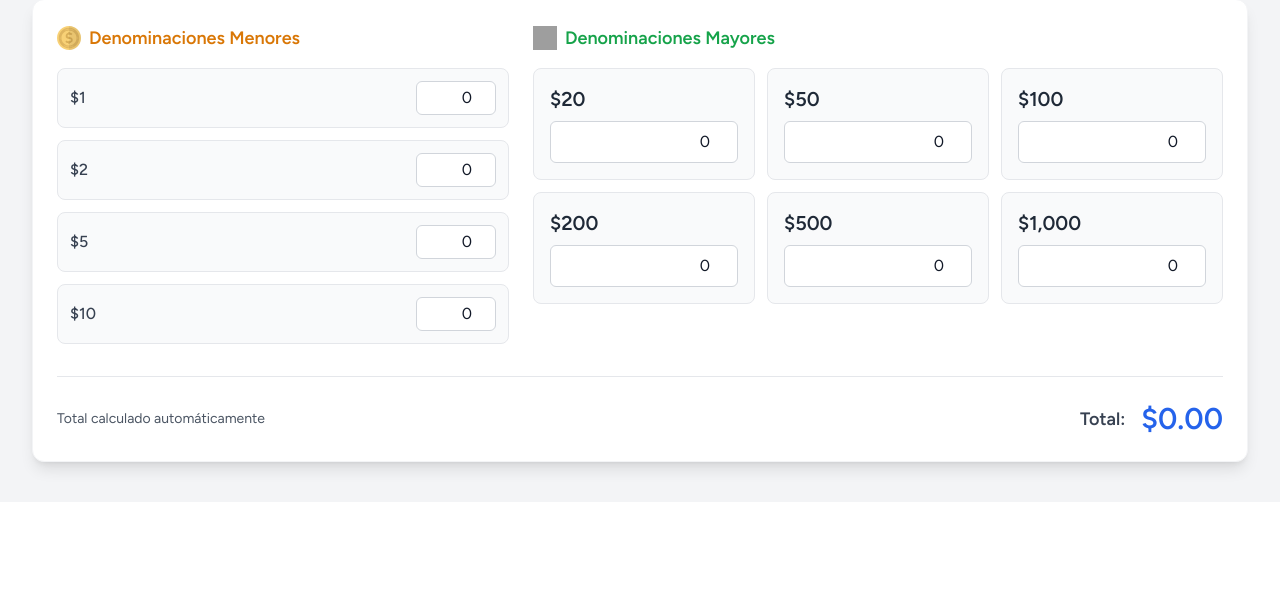
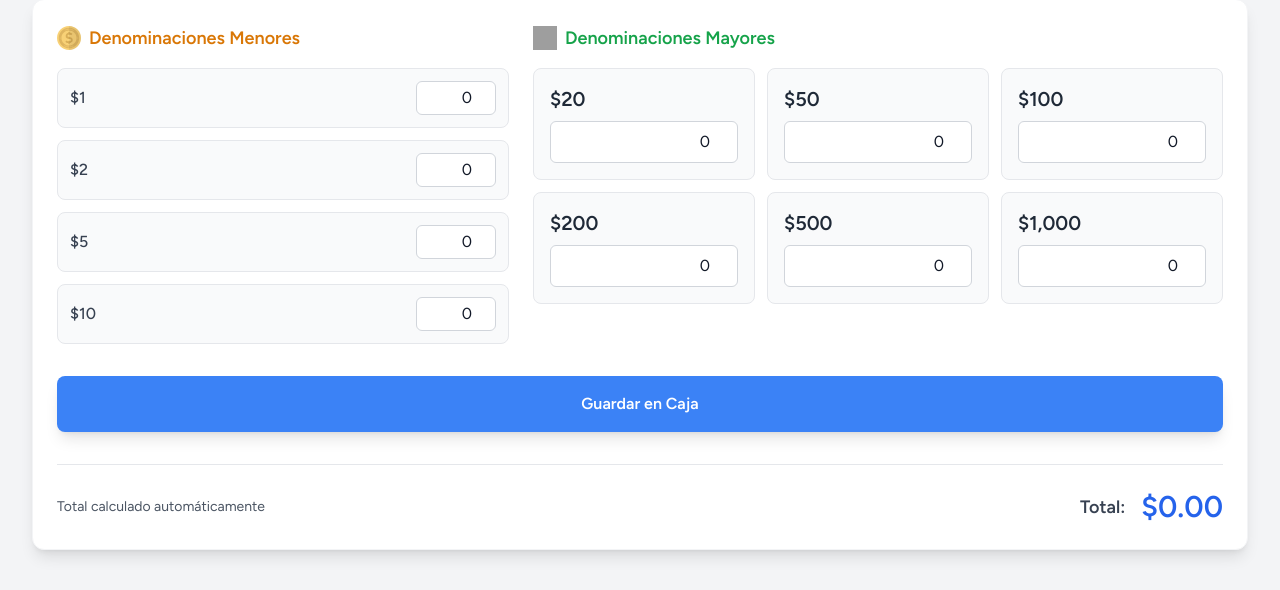
Before and after one commit to Dusk1706/ingweb-prototipo1, a Laravel app: page /sucursal in a window 1280 px wide. Shown: the part 630-1220 px from the top of the page. Before the commit the page ends 1112 px from the top, so only its background shows below. Run offline with Laravel 12, Linux system fonts and the light colour scheme; a user stored in the database is signed in; data comes from the database, SQL or seed files in the repository; style sheets or scripts are compiled from the project's sources; grey boxes are pictures that could not be loaded.

Commit message:
BotonGuardarDineroEnCaja

```diff
--- a/app/Http/Controllers/SucursalController.php
+++ b/app/Http/Controllers/SucursalController.php
@@ -82,4 +82,14 @@ class SucursalController extends Controller
             'denomDetalle' => $denomDetalle
         ])->with('success', 'El dinero fue generado exitosamente');
     }
+
+
+
+    public function guardarEnCaja(Request $request)
+    {
+        $sucursalId = auth()->user()->id_sucursal;
+        $denomUsadas= $request->input('denomUsadas');
+        Log::info('Se guardó el dinero en la caja: ' . json_encode($denomUsadas));
+
+    }
 }
--- a/app/Models/Modelo.php
+++ b/app/Models/Modelo.php
@@ -170,4 +170,17 @@ class Modelo extends Model
         }
     }
 
+    //guardar en caja
+    public function guardarEnCaja($sucursalId, $importe)
+    {
+            $this->baseDatos->iniciarTransaccion();
+
+            $cajaAbierta = $this->baseDatos->getEstadoCaja($sucursalId);
+
+            if (is_null($cajaAbierta) || !$cajaAbierta->caja_abierta) {
+                Log::error('La caja no está abierta en guardar en caja');
+                $this->baseDatos->cancelarTransaccion();
+                return false;
+            }
+    }
 }
--- a/resources/views/sucursal.blade.php
+++ b/resources/views/sucursal.blade.php
@@ -122,6 +122,7 @@
                                     <span
                                         class="text-base font-medium text-gray-700 dark:text-gray-300">${{ $coin }}</span>
                                     <input type="number" data-denominacion="{{ $coin }}"
+                                        name="denomDetalle[{{ $coin }}]"
                                         class="denominacion-input w-20 px-2 py-1 bg-white dark:bg-gray-800 border border-gray-300 dark:border-gray-600 rounded-md text-right text-gray-900 dark:text-white placeholder-gray-400 dark:placeholder-gray-500 focus:ring-2 focus:ring-blue-500 focus:border-blue-500"
                                         placeholder="0" min="0" value="{{ $denomDetalle[$coin] ?? 0 }}">
                                 </div>
@@ -137,20 +138,33 @@
                         </h4>
                         <div class="grid grid-cols-2 md:grid-cols-3 gap-3">
                             @foreach ([20, 50, 100, 200, 500, 1000] as $bill)
-                                <div
-                                    class="group relative bg-gray-50 dark:bg-gray-700/50 p-4 rounded-lg border border-gray-200 dark:border-gray-600">
+                            <div class="group relative bg-gray-50 dark:bg-gray-700/50 p-4 rounded-lg border border-gray-200 dark:border-gray-600">
                                 <div class="flex flex-col gap-2">
                                     <span class="text-xl font-bold text-gray-800 dark:text-gray-200">
                                         ${{ number_format($bill) }}
                                     </span>
-                                        <input type="number" data-denominacion="{{ $bill }}"
+                                    <input type="number"
+                                           name="denomDetalle[{{ $bill }}]"
+                                           data-denominacion="{{ $bill }}"
                                            class="denominacion-input w-full px-3 py-2 bg-white dark:bg-gray-800 border border-gray-300 dark:border-gray-600 rounded-md text-right text-base text-gray-900 dark:text-white placeholder-gray-400 dark:placeholder-gray-500 focus:ring-2 focus:ring-blue-500 focus:border-blue-500"
-                                            placeholder="0" min="0" value="{{ $denomDetalle[$bill] ?? 0 }}">
+                                           placeholder="0" min="0"
+                                           value="{{ $denomDetalle[$bill] ?? 0 }}">
                                 </div>
                             </div>
                         @endforeach
                         </div>
                     </div>
+                </div>
+
+                <!--crear boton para enviar los billetes a la BD-->
+                <div class="mt-8">
+                    <form action="{{ route('guardar-en-caja') }}" method="POST" id="guardarenCaja" class="block">
+                        @csrf
+                        <button type="submit"
+                            class="w-full p-4 bg-blue-500 hover:bg-blue-600 text-white font-semibold rounded-lg shadow-lg hover:shadow transition transform hover:scale-105">
+                            Guardar en Caja
+                        </button>
+                    </form>
                 </div>
 
                 <!-- Total -->
--- a/routes/web.php
+++ b/routes/web.php
@@ -13,6 +13,7 @@ Route::middleware(['auth', 'verified'])->prefix('sucursal')->group(function () {
     Route::post('/abrir-caja', [SucursalController::class, 'abrirCaja'])->name('abrir-caja');
     Route::post('/cambiar-cheques', [SucursalController::class, 'cambiarCheques'])->name('cambiar-cheques');
     Route::post('/agregar-dinero', [SucursalController::class, 'agregarBilletes'])->name('agregar-dinero');
+    Route::post('/guardar-en-caja', [SucursalController::class, 'guardarEnCaja'])->name('guardar-en-caja');
 });
 
 Route::get('/dashboard', function () {
```
Lines whose indentation alone changed are shown as unchanged.
